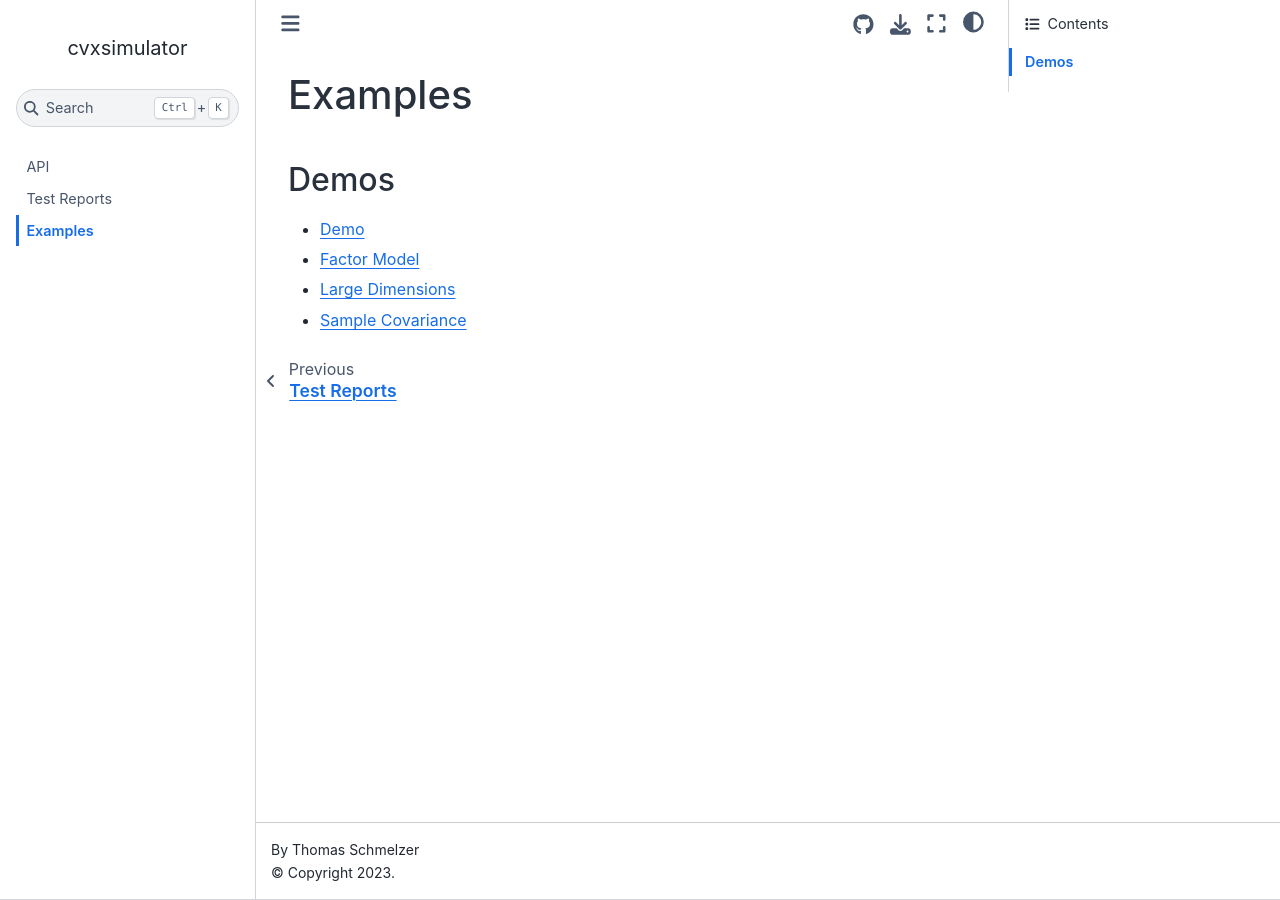
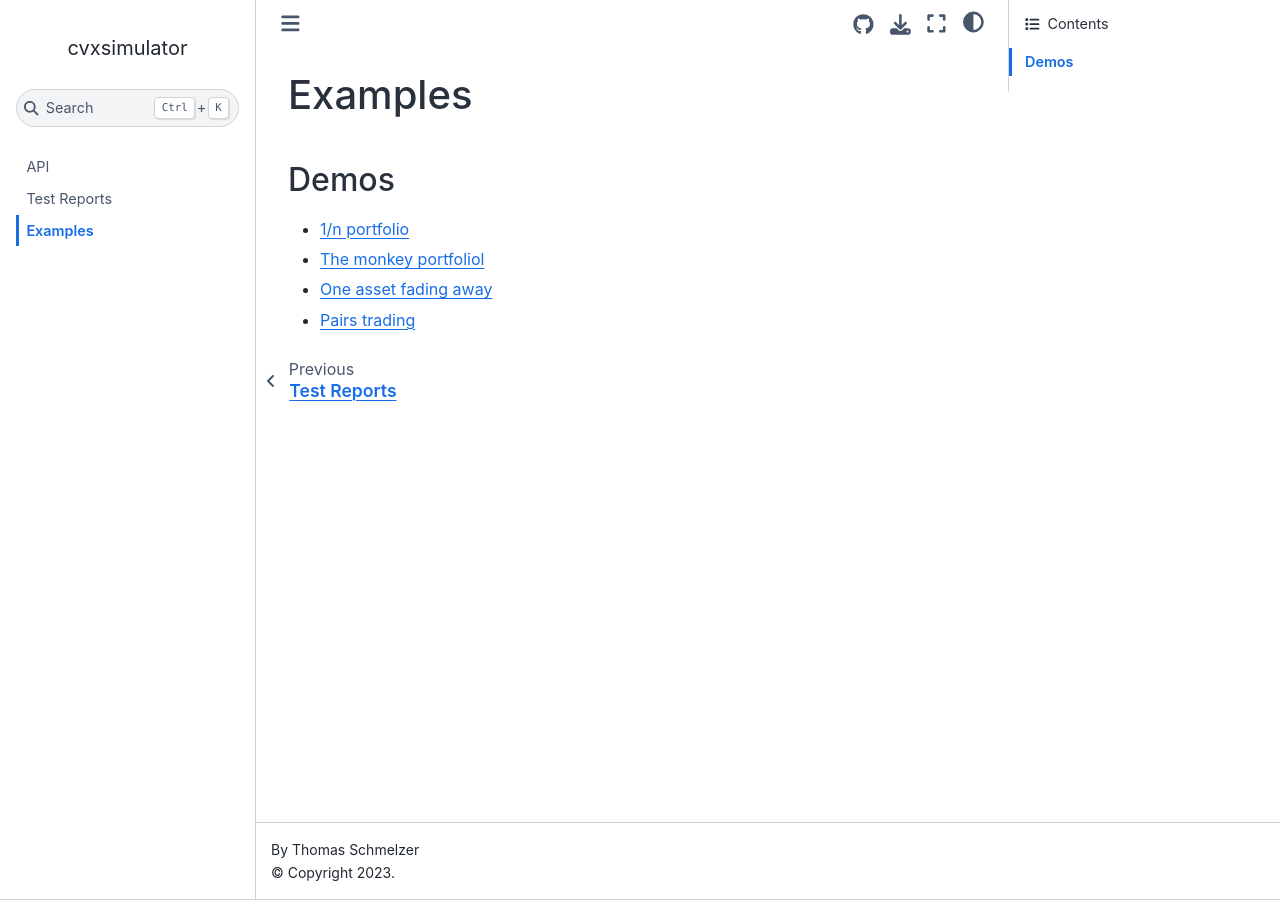
Before and after one commit to cvxgrp/simulator, a Jupyter Book: the page built from book/docs/marimo.md, in a window 1280 px wide. Built offline with Jupyter Book 1.0.4 settings and Sphinx 7.4.7 and the Sphinx Book theme 1.1.4, drawn with Linux system fonts in a browser that asks for light colours; comment, search, counter and statistics services are not loaded.

Commit message:
marimo file (#437)

```diff
--- a/book/docs/marimo.md
+++ b/book/docs/marimo.md
@@ -1,7 +1,7 @@
 # Examples
 
 ## Demos
-- [Demo](https://www.cvxgrp.org/simulator/marimo/Balanced.html)
-- [Factor Model](https://www.cvxgrp.org/simulator/marimo/monkey.html)
-- [Large Dimensions](https://www.cvxgrp.org/simulator/marimo/OneAssetFadingOut.html)
-- [Sample Covariance](https://www.cvxgrp.org/simulator/marimo/pairs.html)
+- [1/n portfolio](https://www.cvxgrp.org/simulator/marimo/Balanced.html)
+- [The monkey portfoliol](https://www.cvxgrp.org/simulator/marimo/monkey.html)
+- [One asset fading away](https://www.cvxgrp.org/simulator/marimo/OneAssetFadingOut.html)
+- [Pairs trading](https://www.cvxgrp.org/simulator/marimo/pairs.html)
```
